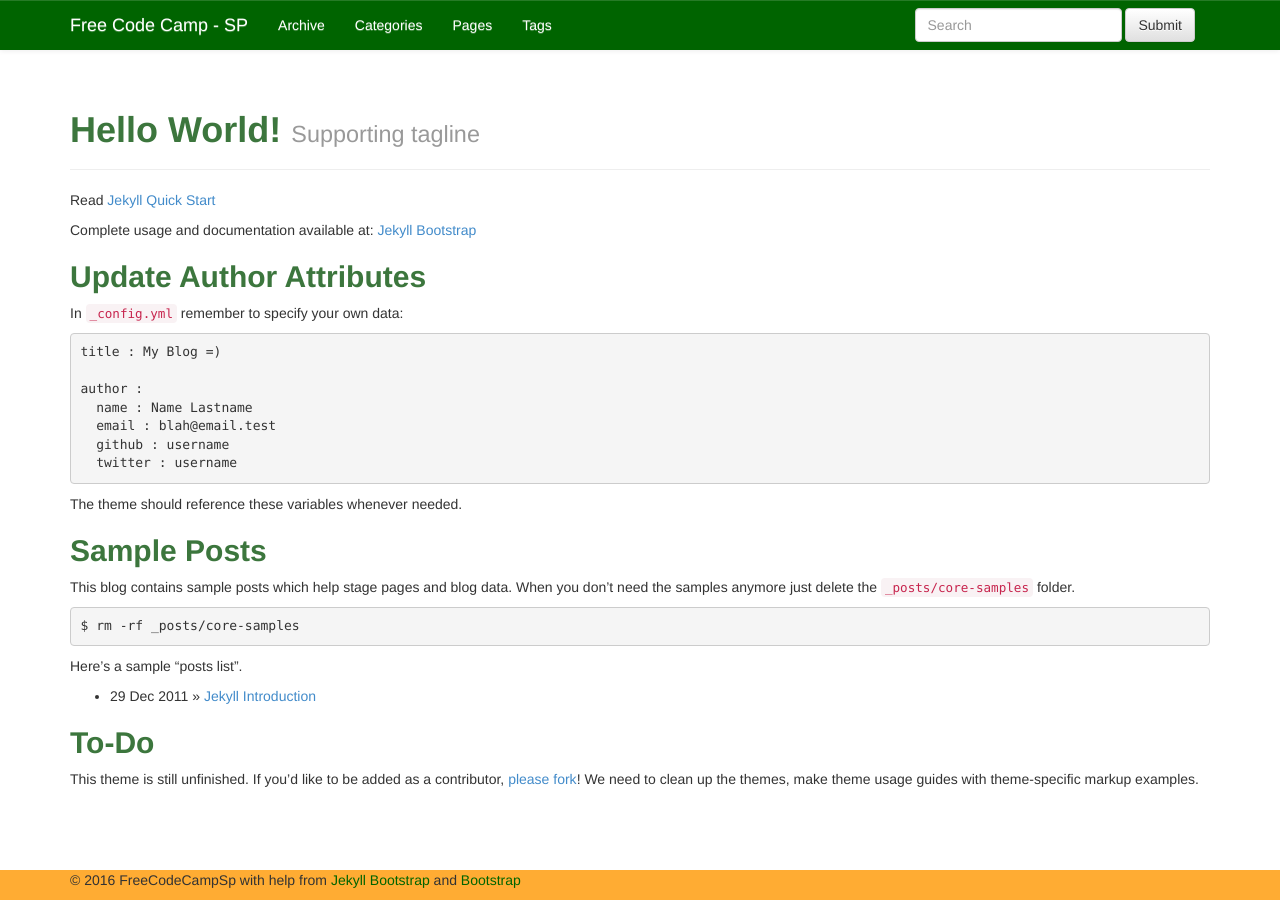
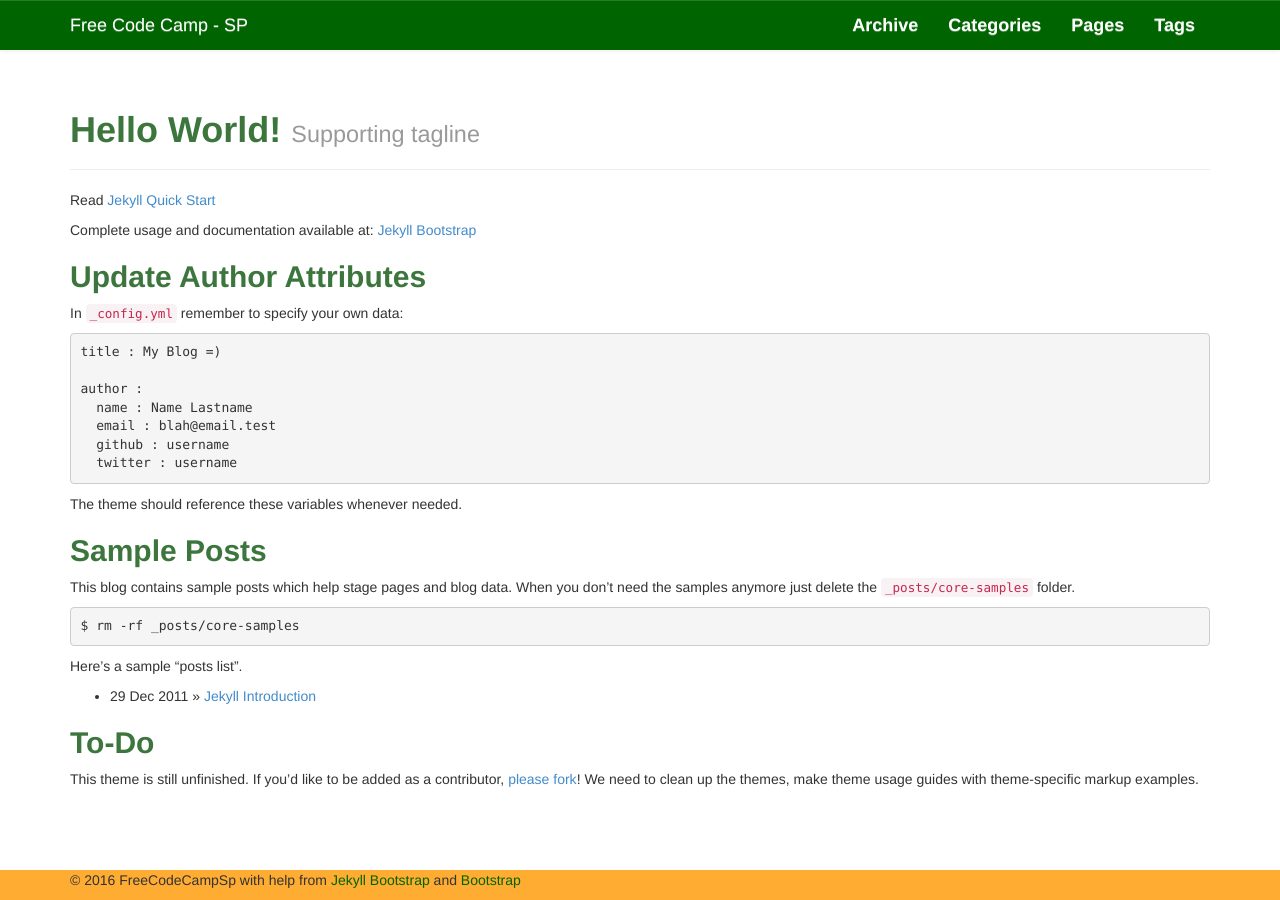
Before and after one commit to FreeCodeCampSp/FreeCodeCampSp.github.io, a Jekyll site: the page built from index.md, in a window 1280 px wide. Built offline with Jekyll 4.4.1, drawn with Linux system fonts in a browser that asks for light colours; nearby versions of some CDN libraries.

```diff
--- a/_includes/themes/bootstrap-3/default.html
+++ b/_includes/themes/bootstrap-3/default.html
@@ -62,15 +62,9 @@
 
                 <!-- Collect the nav links, forms, and other content for toggling -->
                 <div class="collapse navbar-collapse" id="jb-navbar-collapse">
-                    <ul class="nav navbar-nav">
+                    <ul class="nav navbar-nav navbar-right">
                         {% assign pages_list = site.pages %} {% assign group = 'navigation' %} {% include JB/pages_list %}
                     </ul>
-                    <form class="navbar-form navbar-right" role="search">
-                        <div class="form-group">
-                            <input type="text" class="form-control" placeholder="Search">
-                        </div>
-                        <button type="submit" class="btn btn-default">Submit</button>
-                    </form>
                 </div>
                 <!-- /.navbar-collapse -->
             </div>
--- a/assets/themes/css/style.css
+++ b/assets/themes/css/style.css
@@ -30,10 +30,16 @@
 }
 .menu .nav a{
     color: #fff!important;
-    transition: 2s ease-in!important;
+    transition: 0.5s ease-in!important;
+    font-weight: bolder;
+    font-size: 18px;
 }
 .menu .nav a:hover{
-    color: #ffac33!important;
+    color: #000!important;
+}
+.menu .nab a:active{
+    background: #EFEFEF!important;
+    color: #000!important;
 }
 /* Footer */
 .footer {
```
